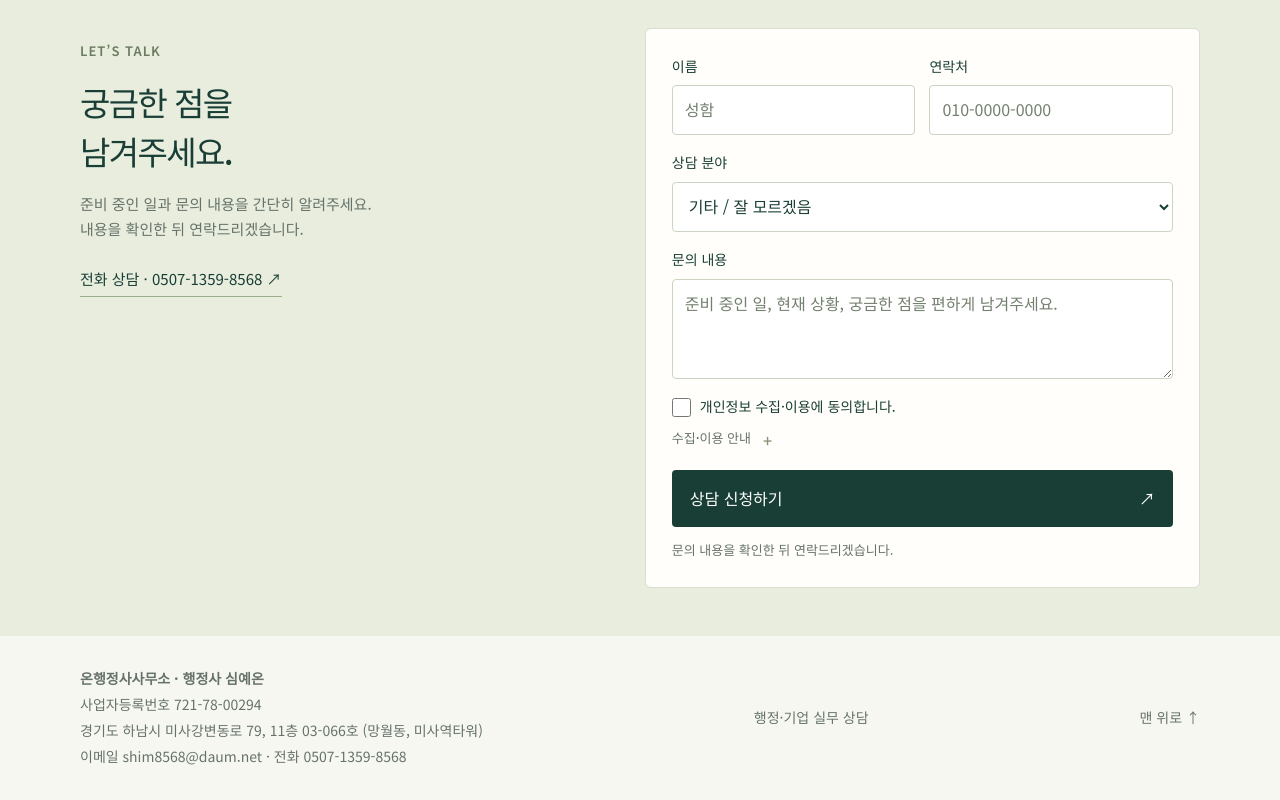
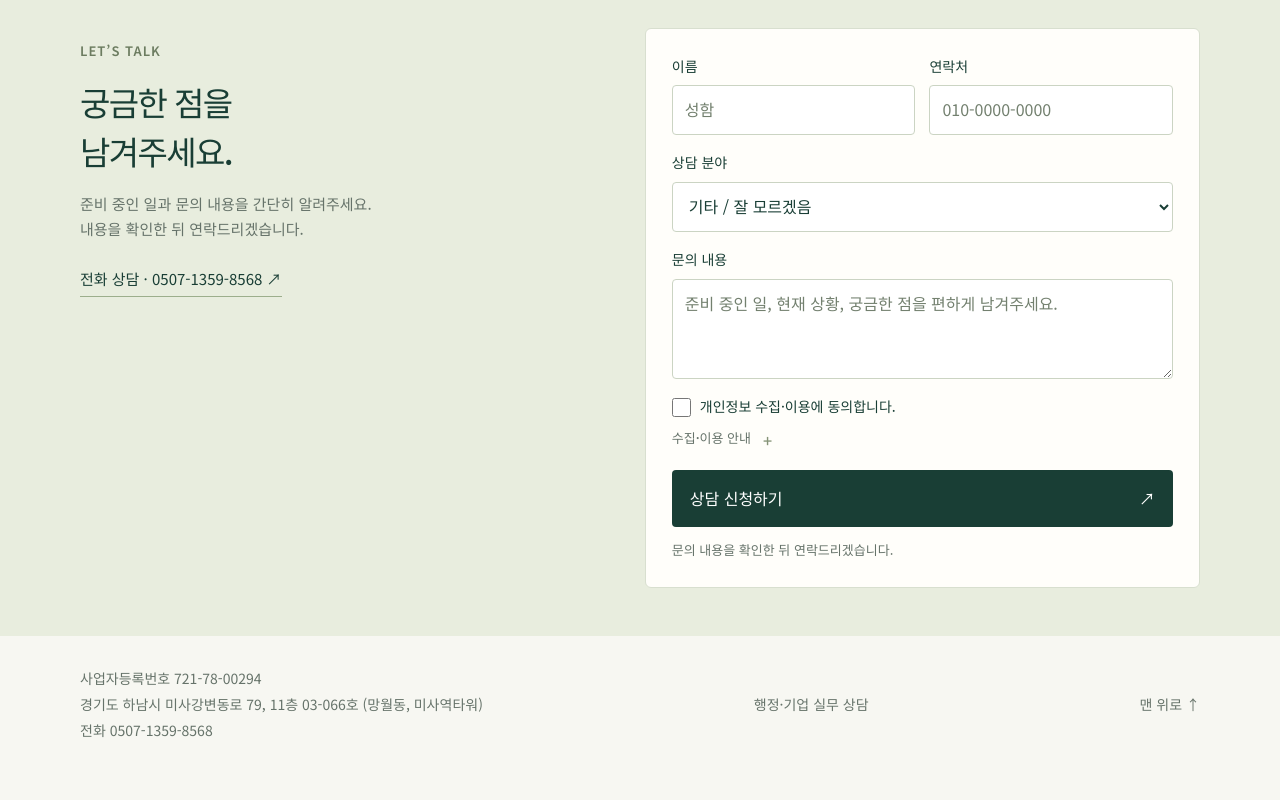
Before and after one commit to adminstrategy/adminstrategy.github.io, a plain HTML site: page landing/index.html in a window 1280 px wide. Shown: the part 2074-2874 px from the top of the page. After the commit the page ends 2848 px from the top, so only its background shows below. Drawn offline with Linux system fonts and the light colour scheme.

Commit message:
Remove office name, personal name and email from landing footer

```diff
--- a/landing/index.html
+++ b/landing/index.html
@@ -71,7 +71,7 @@ footer{padding-top:22px;padding-bottom:88px}
 <label class="consent"><input type="checkbox" name="consent" value="agreed" required><span>개인정보 수집·이용에 동의합니다.</span></label>
 <details class="privacy"><summary>수집·이용 안내</summary><p>수집 항목: 이름, 연락처, 상담 분야, 문의 내용<br>이용 목적: 상담 및 서비스 제공<br>보유 기간: 상담 종료 후 3개월<br>동의를 거부할 수 있으며, 거부 시 온라인 상담 접수가 제한됩니다.</p></details>
 <button class="submit-btn" type="submit">상담 신청하기 <span aria-hidden="true">↗</span></button><p class="form-status" id="formStatus" role="status" aria-live="polite">문의 내용을 확인한 뒤 연락드리겠습니다.</p>
-</form></div></section></main><footer><div class="wrap footer-inner"><div><strong>온행정사사무소 · 행정사 심예온</strong><div>사업자등록번호 721-78-00294</div><div>경기도 하남시 미사강변동로 79, 11층 03-066호 (망월동, 미사역타워)</div><div>이메일 shim8568@daum.net · 전화 0507-1359-8568</div></div><span>행정·기업 실무 상담</span><a class="toplink" href="#top">맨 위로 ↑</a></div></footer><div class="mobile-bar" aria-label="빠른 상담"><a href="tel:050713598568">전화 상담</a><a href="#contact">상담 남기기</a></div><script>
+</form></div></section></main><footer><div class="wrap footer-inner"><div><div>사업자등록번호 721-78-00294</div><div>경기도 하남시 미사강변동로 79, 11층 03-066호 (망월동, 미사역타워)</div><div>전화 0507-1359-8568</div></div><span>행정·기업 실무 상담</span><a class="toplink" href="#top">맨 위로 ↑</a></div></footer><div class="mobile-bar" aria-label="빠른 상담"><a href="tel:050713598568">전화 상담</a><a href="#contact">상담 남기기</a></div><script>
 (function(){
  const form=document.getElementById('consultForm');
  const button=form.querySelector('button[type="submit"]');
```
